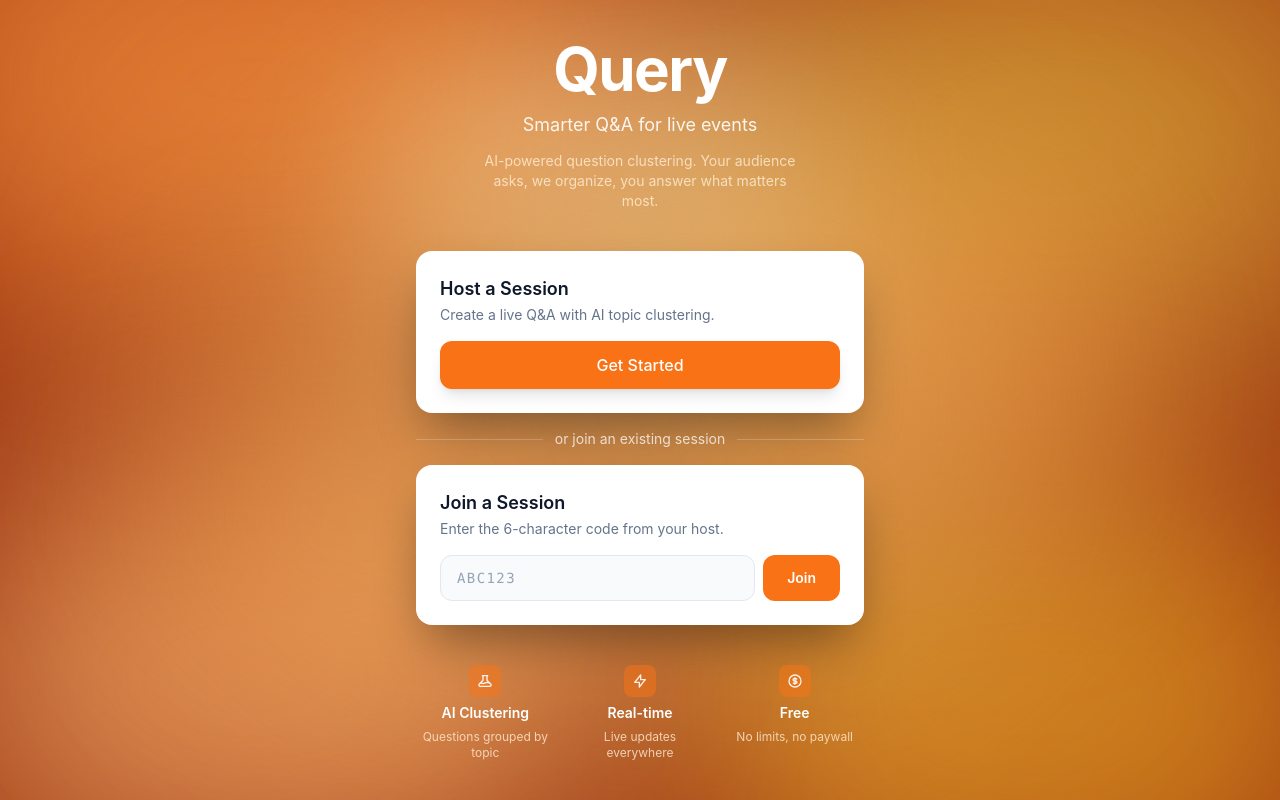
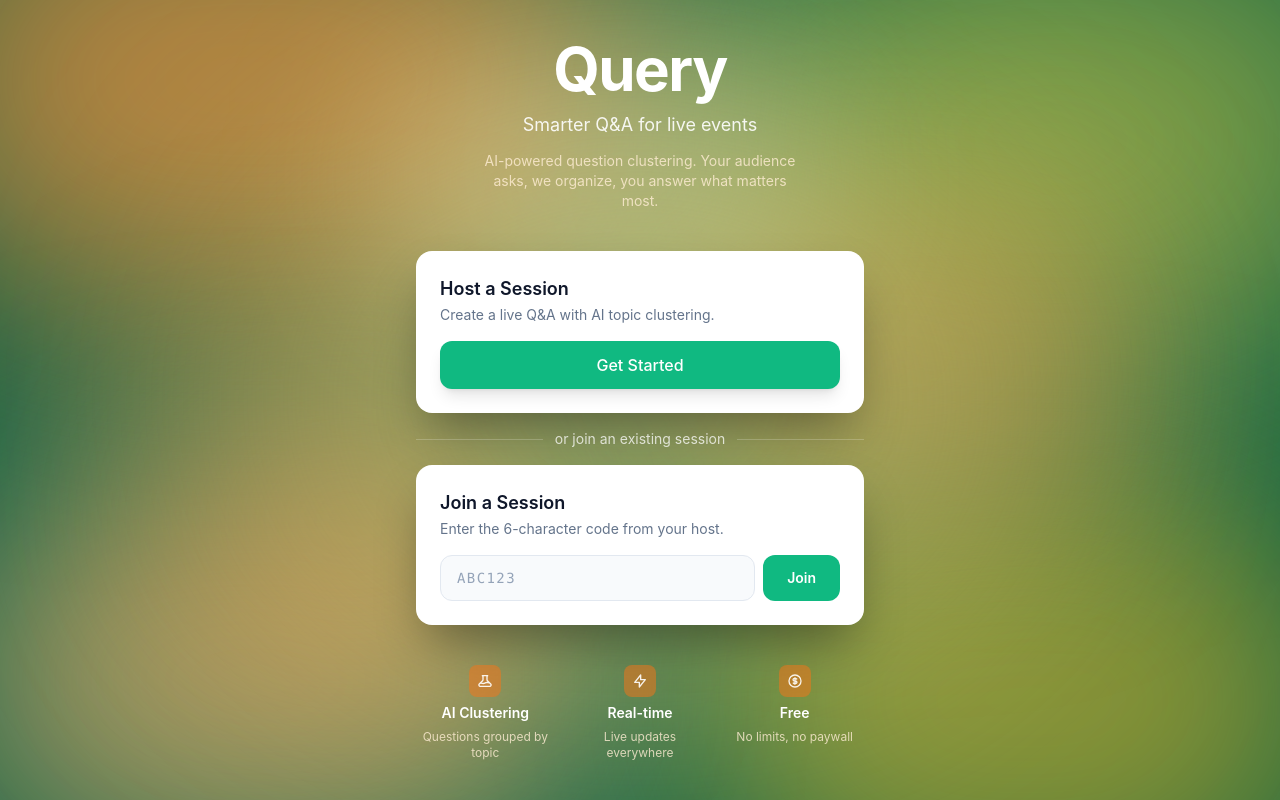
Before and after one commit to saachi-surana/query, a Next.js app: page / in a window 1280 px wide. Built offline with nearby package versions, Linux system fonts and the light colour scheme; no server answers.

Commit message:
switch brand color from orange to emerald green

```diff
--- a/app/globals.css
+++ b/app/globals.css
@@ -17,14 +17,14 @@
   --foreground: #171717;
 
   /* === PRIMARY COLORS === */
-  --theme-primary: #F97316;         /* orange-500: buttons, links, focus */
-  --theme-primary-hover: #EA580C;   /* orange-600: button hover */
-  --theme-primary-light: #FFEDD5;   /* orange-100: badges, highlights */
-  --theme-primary-subtle: #FFF7ED;  /* orange-50: selected states */
-  --theme-primary-muted: #FB923C;   /* orange-400: muted accent text */
+  --theme-primary: #10B981;         /* orange-500: buttons, links, focus */
+  --theme-primary-hover: #059669;   /* orange-600: button hover */
+  --theme-primary-light: #D1FAE5;   /* orange-100: badges, highlights */
+  --theme-primary-subtle: #ECFDF5;  /* orange-50: selected states */
+  --theme-primary-muted: #34D399;   /* orange-400: muted accent text */
 
   /* === VIBRANT MESH (landing page, header) === */
-  --theme-mesh-base: #9a3412;       /* orange-800: warm, not too dark */
+  --theme-mesh-base: #065F46;       /* orange-800: warm, not too dark */
   --theme-mesh-1: rgba(251, 146, 60, 0.70);  /* orange-400, bright */
   --theme-mesh-2: rgba(253, 224, 71, 0.50);  /* yellow-300, bright */
   --theme-mesh-3: rgba(251, 191, 36, 0.50);  /* amber-400, warm */
@@ -55,9 +55,9 @@
   --theme-sidebar-text: #334155;       /* slate-700: readable */
   --theme-sidebar-text-hover: #0F172A; /* slate-900 */
   --theme-sidebar-hover-bg: #F8FAFC;   /* slate-50: barely visible hover */
-  --theme-sidebar-active-bg: #FFF7ED;  /* orange-50: warm active bg */
-  --theme-sidebar-active-text: #EA580C; /* orange-600 */
-  --theme-sidebar-section-label: #F97316; /* orange-500 */
+  --theme-sidebar-active-bg: #ECFDF5;  /* emerald-50: active bg */
+  --theme-sidebar-active-text: #059669; /* orange-600 */
+  --theme-sidebar-section-label: #10B981; /* orange-500 */
   --theme-sidebar-divider: #F1F5F9;    /* slate-100: clean divider */
 }
 
```
